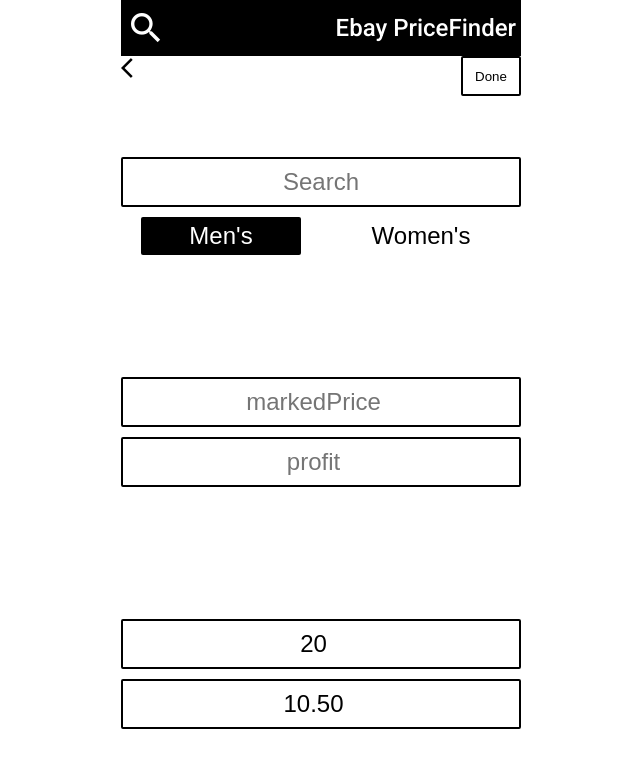
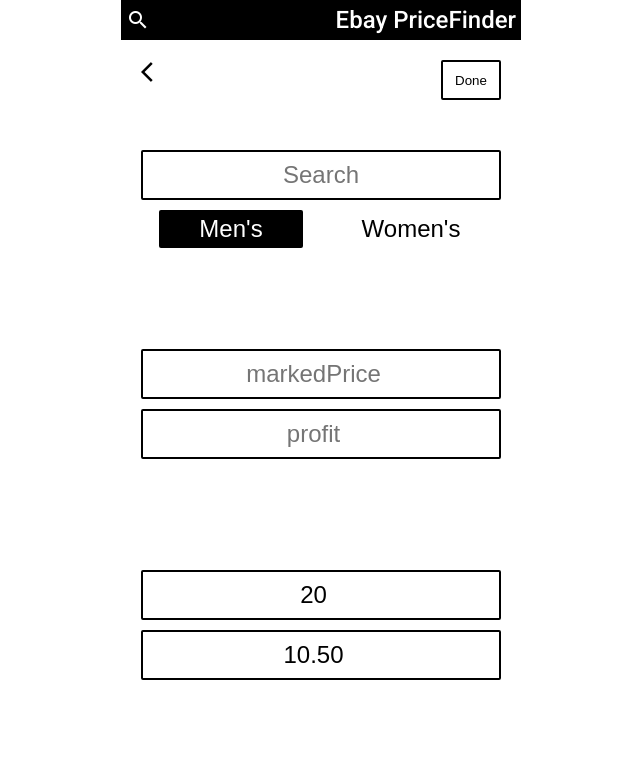
Before and after one commit to schapm16/EbayPrices-React, a React (Create React App) app in the folder client/: page /search in a window 1280 px wide. Shown: the top 768 px of the page, without its empty margins (319-959 px from the left). Built offline with nearby package versions, Linux system fonts and the light colour scheme; what request-promise-native would draw is missing.

Commit message:
Refining overall flexbox layout and other styling

```diff
--- a/client/src/App.css
+++ b/client/src/App.css
@@ -6,14 +6,21 @@
   font-family: 'Roboto', sans-serif;
 }
 
+#root {
+  display: flex;
+  justify-content: center;
+  height: 95vh;
+}
+
 #container {
   max-width: 400px;
-  margin: 0 auto;
+  min-width: 360px;
+  min-height: 540px;
+
+  flex: 1;
 
   display: flex;
   flex-direction: column;
-  justify-content: center;
-  align-items: center
 }
 
 .fw-li {
--- a/client/src/components/listingsContainer.css
+++ b/client/src/components/listingsContainer.css
@@ -1,6 +1,7 @@
 #listingsContainer {
   width: 100%;
-  height: 75vh;
+  flex: 0 0 75vh;
+
   overflow: scroll;
 }
 
--- a/client/src/components/searchBar.css
+++ b/client/src/components/searchBar.css
@@ -1,6 +1,7 @@
 .searchBar {
+  flex: 0 0 40px;
+
   box-sizing: border-box;
-  height: 7vh;
   width: 100%;
   background: black;
   padding: 0px 5px;
@@ -14,7 +15,6 @@
 
 .search-icon {
   color: white;
-  font-size: 5vh;
   cursor: pointer;
   text-decoration: none;
 }
--- a/client/src/components/searchBar.js
+++ b/client/src/components/searchBar.js
@@ -7,7 +7,7 @@
 const SearchBar = () => {
   return(
     <div className="searchBar">
-      <Link to="/search" className="material-icons search-icon">search</Link>
+      <Link to="/search" className="material-icons search-icon fs-xlg">search</Link>
       <span className="fs-xlg fw-md">Ebay PriceFinder</span>
     </div>
 
--- a/client/src/components/searchForm.css
+++ b/client/src/components/searchForm.css
@@ -1,8 +1,13 @@
 .searchContainer {
-  height: 93vh;
+  flex: 1;
+
+  box-sizing: border-box;
   width: 100%;
+  padding: 20px;
+
   display: flex;
   flex-direction: column;
+  justify-content: space-between;
 }
 
 .searchHeader {
--- a/client/src/components/topBar.css
+++ b/client/src/components/topBar.css
@@ -1,5 +1,6 @@
 .topBar {
-  height: 15vh;
+  flex: 0 0 90px;
+
   width: 100%;
   z-index: 1;
 
```
